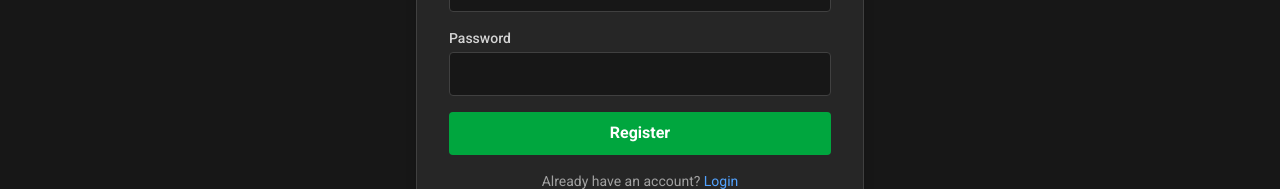
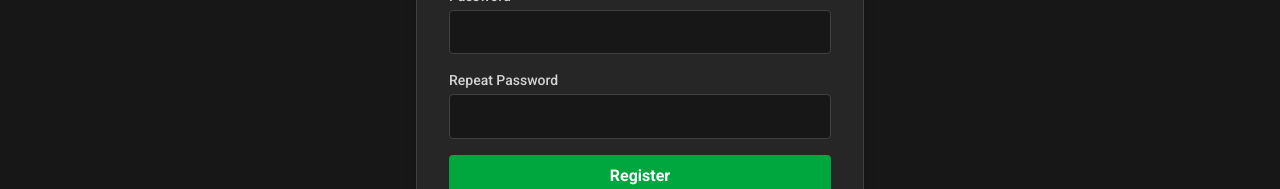
Before and after one commit to HardBoss07/enterprise-storable, a Next.js app in the folder web/: page /register in a window 1280 px wide. Shown: the part 412-601 px from the top of the page. Built offline with nearby package versions, Linux system fonts and the light colour scheme; no server answers.

Commit message:
added confirm password field to sign up form

```diff
--- a/web/app/register/page.tsx
+++ b/web/app/register/page.tsx
@@ -4,11 +4,13 @@ import { useAuth } from "@/context/AuthContext";
 import { register as registerApi } from "@/lib/api";
 import Link from "next/link";
 import { useRouter } from "next/navigation";
+import { cn } from "@/lib/utils";
 
 export default function RegisterPage() {
   const [username, setUsername] = useState("");
   const [email, setEmail] = useState("");
   const [password, setPassword] = useState("");
+  const [confirmPassword, setConfirmPassword] = useState("");
   const [error, setError] = useState("");
   const { login } = useAuth();
   const router = useRouter();
@@ -16,6 +18,12 @@ export default function RegisterPage() {
   const handleSubmit = async (e: React.FormEvent) => {
     e.preventDefault();
     setError("");
+
+    if (password !== confirmPassword) {
+      setError("Passwords do not match");
+      return;
+    }
+
     try {
       const res = await registerApi(username, email, password);
       login(res.token, res.username, res.role);
@@ -72,6 +80,23 @@ export default function RegisterPage() {
               required
             />
           </div>
+          <div>
+            <label className="block text-sm font-medium mb-1 text-neutral-300">
+              Repeat Password
+            </label>
+            <input
+              type="password"
+              className={cn(
+                "w-full bg-neutral-900 border rounded p-2 text-white outline-none transition-all focus:ring-2",
+                confirmPassword && password !== confirmPassword
+                  ? "border-red-500 focus:ring-red-500"
+                  : "border-neutral-700 focus:ring-blue-500"
+              )}
+              value={confirmPassword}
+              onChange={(e) => setConfirmPassword(e.target.value)}
+              required
+            />
+          </div>
           <button
             type="submit"
             className="w-full bg-green-600 hover:bg-green-700 text-white font-bold py-2 px-4 rounded transition-colors"
```
